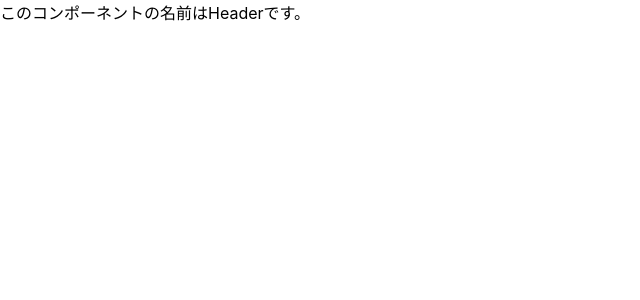
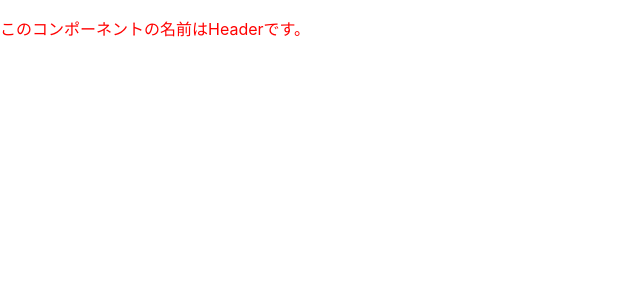
Before and after one commit to 0122takato/react-portfolio, a React (Create React App) app: page / in a window 1280 px wide. Shown: the top 300 px of the page, without its empty margins (0-640 px from the left). Built offline with nearby package versions, Linux system fonts and the light colour scheme.

Commit message:
cssいじり

```diff
--- a/src/App.css
+++ b/src/App.css
@@ -1,38 +1,3 @@
-.App {
-  text-align: center;
+.text {
+  color: red;
 }
-
-.App-logo {
-  height: 40vmin;
-  pointer-events: none;
-}
-
-@media (prefers-reduced-motion: no-preference) {
-  .App-logo {
-    animation: App-logo-spin infinite 20s linear;
-  }
-}
-
-.App-header {
-  background-color: #282c34;
-  min-height: 100vh;
-  display: flex;
-  flex-direction: column;
-  align-items: center;
-  justify-content: center;
-  font-size: calc(10px + 2vmin);
-  color: white;
-}
-
-.App-link {
-  color: #61dafb;
-}
-
-@keyframes App-logo-spin {
-  from {
-    transform: rotate(0deg);
-  }
-  to {
-    transform: rotate(360deg);
-  }
-}
--- a/src/components/Header.jsx
+++ b/src/components/Header.jsx
@@ -1,6 +1,10 @@
 export const Header = () => {
     const componentName = () => 'Header';
     return(
-        <div className="test-wrapper">このコンポーネントの名前は{componentName()}です。</div>
+        <div className="test-wrapper">
+            <p className="text">
+                このコンポーネントの名前は{componentName()}です。
+            </p>
+        </div>
     );
 };
```
